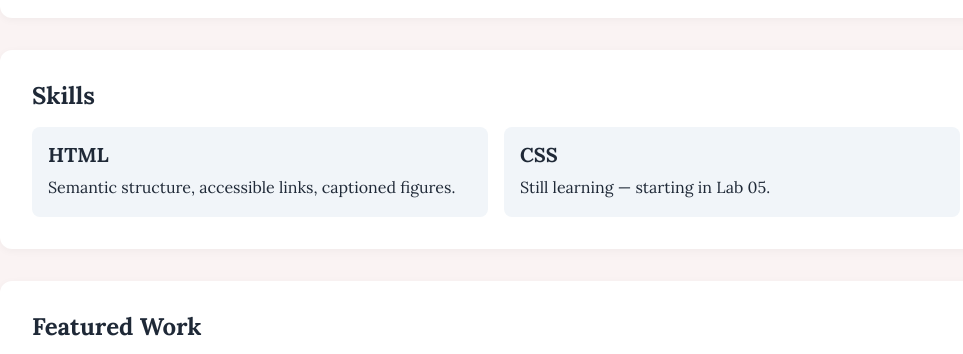
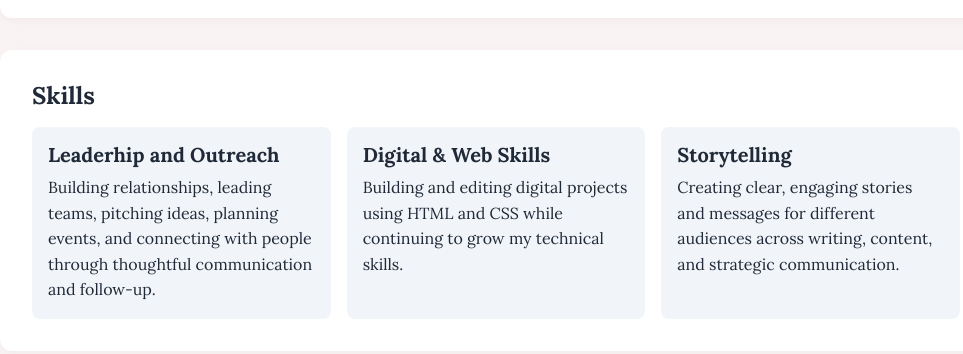
Before and after one commit to aj-morris/portfolio-ajmorris, a plain HTML site: page index.html in a window 1280 px wide. Shown: the part 1240-1594 px from the top of the page, without its empty margins (144-1107 px from the left). Drawn offline with Linux system fonts and the light colour scheme.

Commit message:
skills updated

```diff
--- a/index.html
+++ b/index.html
@@ -42,12 +42,18 @@
     <h2>Skills</h2>
     <ul class="skills-grid">
         <li class="skill-card">
-            <h3>HTML</h3>
-            <p>Semantic structure, accessible links, captioned figures.</p>
+            <h3>Leaderhip and Outreach</h3>
+            <p>Building relationships, leading teams, pitching ideas,
+                planning events, and connecting with people through
+                thoughtful communication and follow-up.</p>
         </li>
         <li class="skill-card">
-            <h3>CSS</h3>
-            <p>Still learning — starting in Lab 05.</p>
+            <h3>Digital & Web Skills</h3>
+            <p> Building and editing digital projects using HTML and CSS while continuing to grow my technical skills.</p>
+        </li>
+        <li class="skill-card">
+            <h3>Storytelling</h3>
+            <p> Creating clear, engaging stories and messages for different audiences across writing, content, and strategic communication.</p>
         </li>
     </ul>
     </section>
@@ -100,9 +106,9 @@
 <aside id="resources">
     <h2>Resources</h2>
     <ul>
-        <li><a href="https://www.tcu.edu/"target="_blank" rel="noopener">TCU Website</a> - university I currently attend.</li>
-        <li><a href="https://www.tcuphimu.org/"target="_blank" rel="noopener">TCU Phi Mu</a> - sorority I am involved in.</li>
-        <li><a href="https://universitytees.com/"target="_blank" rel="noopener">University Tees</a> - appareal company I work as a Campus Manager for.</li>
+        <li><a href="https://www.tcu.edu/"target="_blank" rel="noopener">TCU Website</a> - university I currently attend</li>
+        <li><a href="https://www.tcuphimu.org/"target="_blank" rel="noopener">TCU Phi Mu</a> - sorority I am involved in</li>
+        <li><a href="https://universitytees.com/"target="_blank" rel="noopener">University Tees</a> - appareal company I work as a Campus Manager for</li>
     </ul>
 </aside>
 
```
